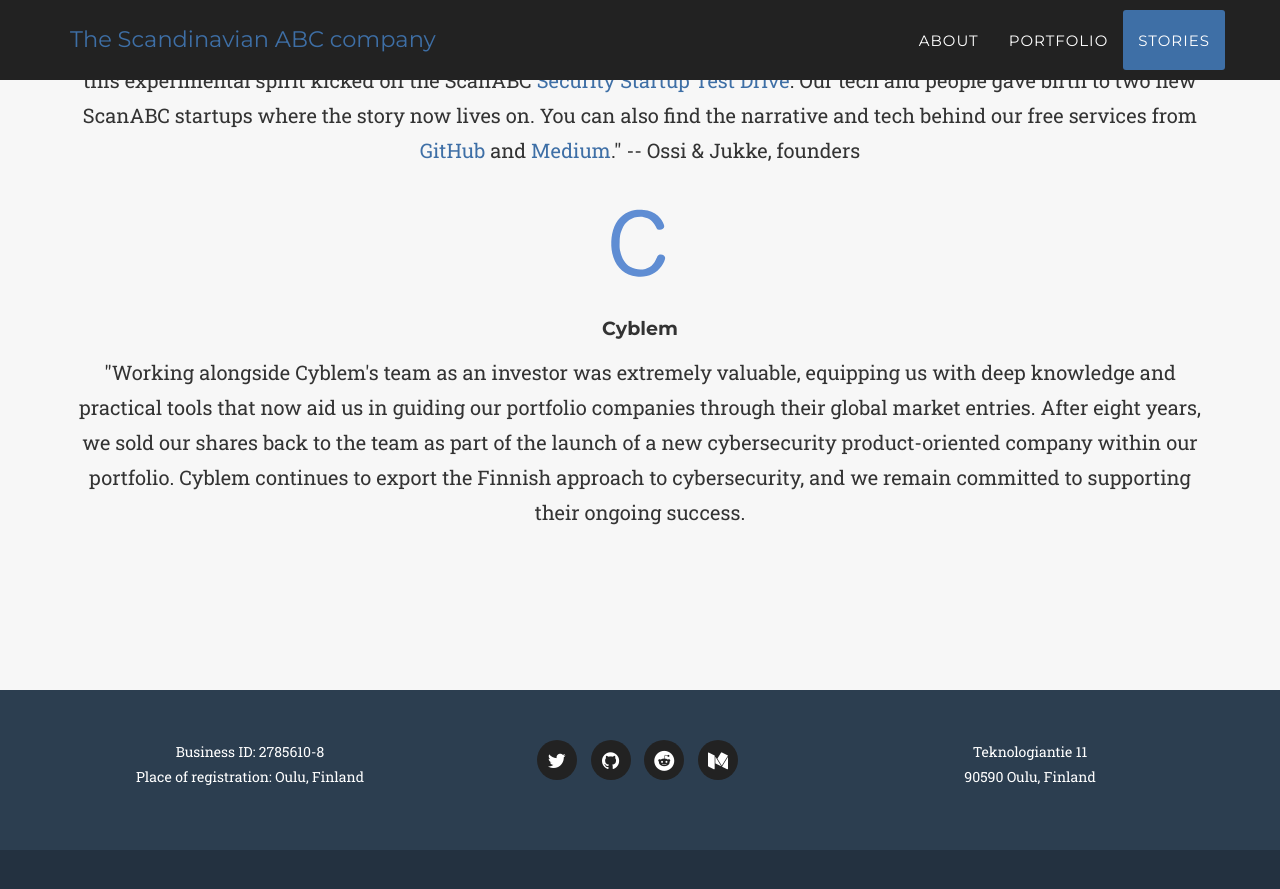
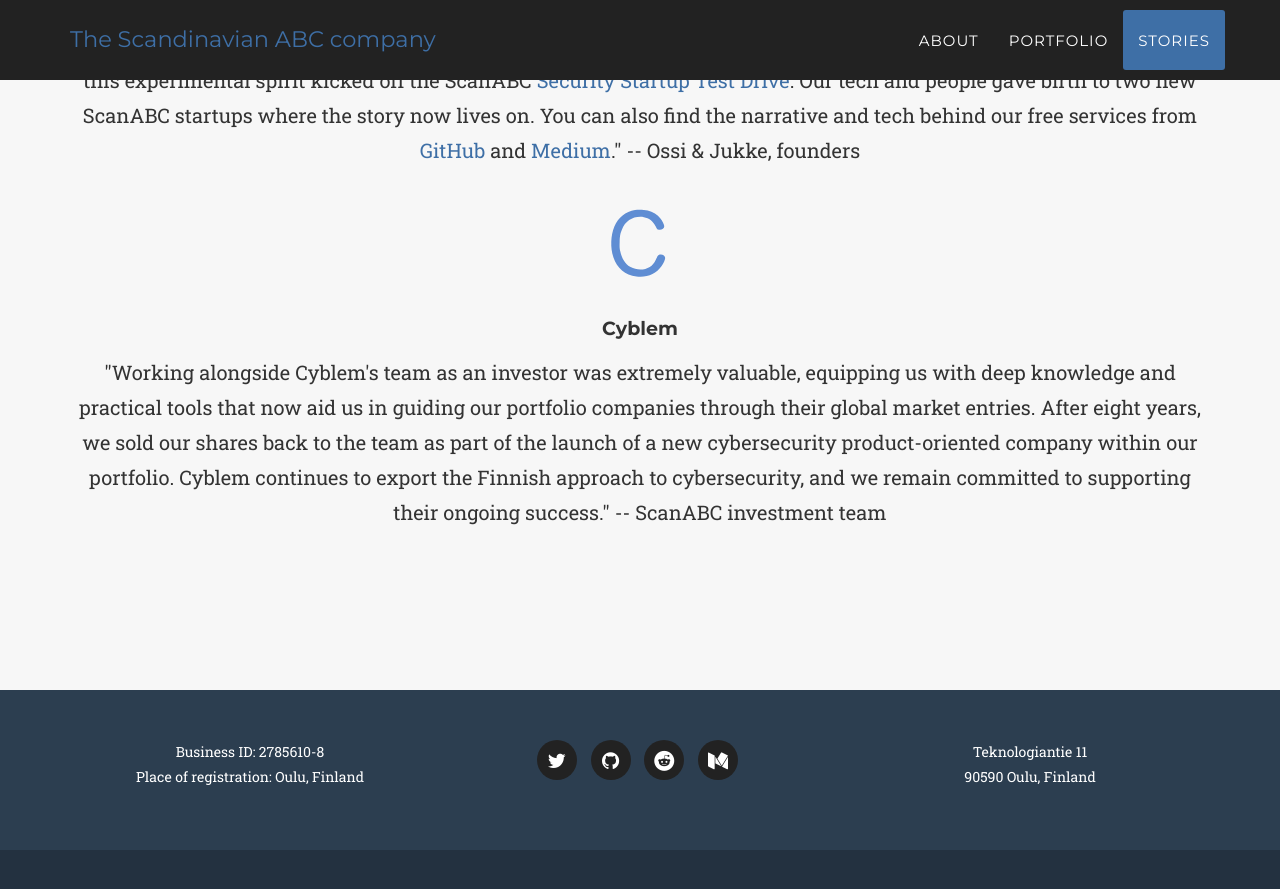
Before and after one commit to scanabc/scanabc.github.io, a Jekyll site: the page built from index.html, in a window 1280 px wide and 900 px high, scrolled down 3008 px. Shown: the top 889 px of the window. Built offline with Jekyll 4.4.1, drawn with Linux system fonts in a browser that asks for light colours; some web fonts are replaced.

Commit message:
quote fix

```diff
--- a/_includes/stories.html
+++ b/_includes/stories.html
@@ -22,7 +22,7 @@
                     <img src="img/cyblem.svg" alt="cyblem logo" height="125" width="125">
                   </a>
                   <h4 class="service-heading">Cyblem</h4>
-                  <p class="large">"Working alongside Cyblem's team as an investor was extremely valuable, equipping us with deep knowledge and practical tools that now aid us in guiding our portfolio companies through their global market entries. After eight years, we sold our shares back to the team as part of the launch of a new cybersecurity product-oriented company within our portfolio. Cyblem continues to export the Finnish approach to cybersecurity, and we remain committed to supporting their ongoing success.</p>
+                  <p class="large">"Working alongside Cyblem's team as an investor was extremely valuable, equipping us with deep knowledge and practical tools that now aid us in guiding our portfolio companies through their global market entries. After eight years, we sold our shares back to the team as part of the launch of a new cybersecurity product-oriented company within our portfolio. Cyblem continues to export the Finnish approach to cybersecurity, and we remain committed to supporting their ongoing success." -- ScanABC investment team</p>
                 </div>
             </div>
         </div>
```
